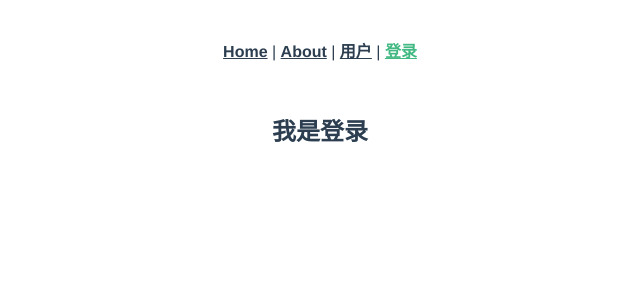
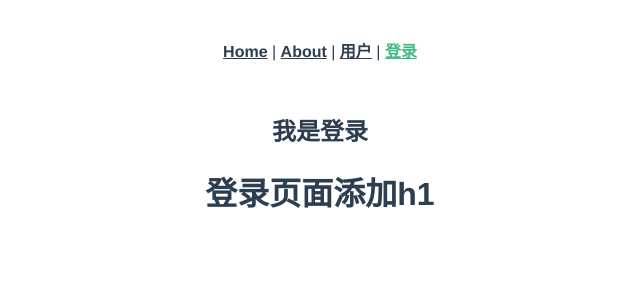
Before and after one commit to flyinclouds/vuelive, a Vue app: page /login in a window 1280 px wide. Shown: the top 300 px of the page, without its empty margins (320-960 px from the left). Built offline with nearby package versions, Linux system fonts and the light colour scheme.

Commit message:
third commit

```diff
--- a/src/views/Login.vue
+++ b/src/views/Login.vue
@@ -1,6 +1,7 @@
 <template>
   <div>
     <h2>我是登录</h2>
+    <h1>登录页面添加h1</h1>
   </div>
 </template>
 
```
